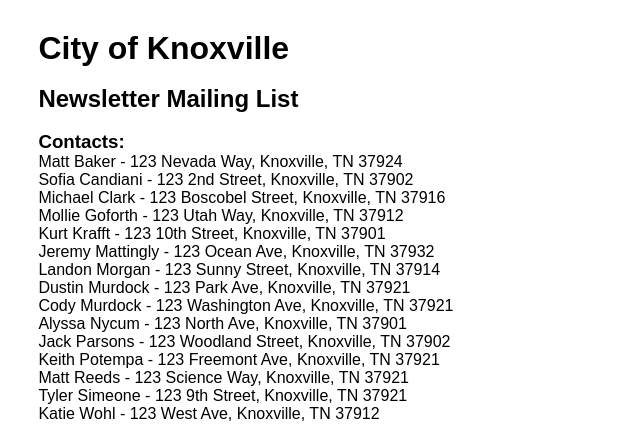
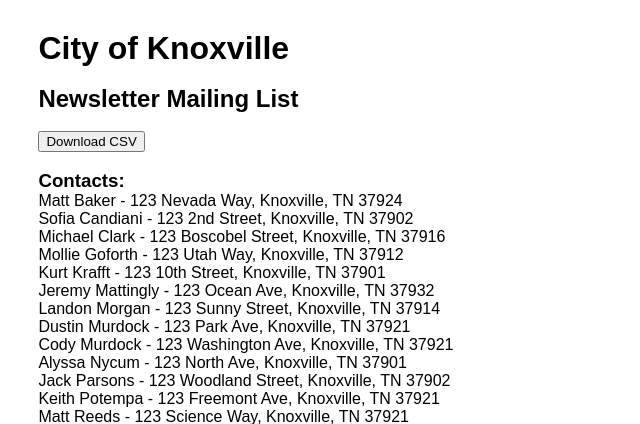
Before and after one commit to NSS-Post-Grad/knxhx-city-challenge, a Django app: page /mailinglist/ in a window 1280 px wide. Shown: the part 70-494 px from the top of the page, without its empty margins (0-640 px from the left). Run offline with Django 3.2, Linux system fonts and the light colour scheme; the visitor is signed in with stand-in values (Sample User, id 1); data comes from the database, SQL or seed files in the repository.

Commit message:
when user views mailing list, the list is written to a csv file. when user clicks download csv, the list is downloaded as a csv file

```diff
--- a/neighborhoodApp/templates/residents/mail_list.html
+++ b/neighborhoodApp/templates/residents/mail_list.html
@@ -4,6 +4,11 @@
     <div><h1>City of Knoxville</h1></div>
     </br>
     <div><h2>Newsletter Mailing List</h2></div>
+    </br>
+    <form action="{% url 'neighborhoodApp:mailinglist_csv' %}" method="get">
+        {% csrf_token %}
+        <button type="submit">Download CSV</button>
+    </form>
     </br>
     <div>
         <h3>Contacts:</h3>
--- a/neighborhoodApp/urls.py
+++ b/neighborhoodApp/urls.py
@@ -21,4 +21,5 @@ urlpatterns = [
     path('mailinglist/', mail_list, name='mailinglist'),
     path('neighborhood/form', neighborhood_form, name='neighborhood_form'),
     path('neighborhoods/<int:org_id>/resident_form', resident_form, name='resident_form'),
+    path('mailinglist/download_csv/mail_list.csv', mail_list_csv, name='mailinglist_csv'),
 ]
--- a/neighborhoodApp/views/__init__.py
+++ b/neighborhoodApp/views/__init__.py
@@ -4,7 +4,7 @@ from .home import home
 from .neighborhoods.form import neighborhood_form
 from .neighborhoods.list import neighborhood_list
 from .neighborhoods.details import neighborhood_details
-from .residents.mail_list import mail_list
+from .residents.mail_list import mail_list, mail_list_csv
 from .residents.details import resident_details
 from .residents.list import resident_list
 from .residents.form import resident_form
--- a/neighborhoodApp/views/residents/mail_list.py
+++ b/neighborhoodApp/views/residents/mail_list.py
@@ -1,3 +1,5 @@
+import csv
+from django.http import HttpResponse
 from django.shortcuts import render, redirect, reverse
 from django.contrib.auth.decorators import login_required
 from neighborhoodApp.models import Resident
@@ -9,9 +11,44 @@ def mail_list(request):
 
         mail = Resident.objects.filter(is_subscribed = True)
 
+        column_names = ['First Name', 'Last Name', 'Address', 'City/State', 'Zipcode']
+        rows = []
+
+        for row in mail:
+            rows.append([row.first_name, row.last_name, row.address_1, row.city_state, row.zip_code])
+
+        with open('mail_list.csv', mode='w') as mail_list_file:
+
+            csv_writer = csv.writer(mail_list_file)
+
+            csv_writer.writerow(column_names)
+            csv_writer.writerows(rows)
+
         template = 'residents/mail_list.html'
         context = {
             'mail': mail
         }
 
         return render(request, template, context)
+
+def mail_list_csv(request):
+
+    if request.method == 'GET':
+
+        mail = Resident.objects.filter(is_subscribed = True)
+
+        response = HttpResponse(content_type='text/csv')
+        response['Content-Disposition'] = 'attachment; filename="mail_list.csv'
+
+        writer = csv.writer(response)
+
+        column_names = ['First Name', 'Last Name', 'Address', 'City/State', 'Zipcode']
+        rows = []
+
+        for row in mail:
+            rows.append([row.first_name, row.last_name, row.address_1, row.city_state, row.zip_code])
+
+        writer.writerow(column_names)
+        writer.writerows(rows)
+
+        return response
```
Also changed, not shown: mail_list.csv (added, +16 -0 lines).
